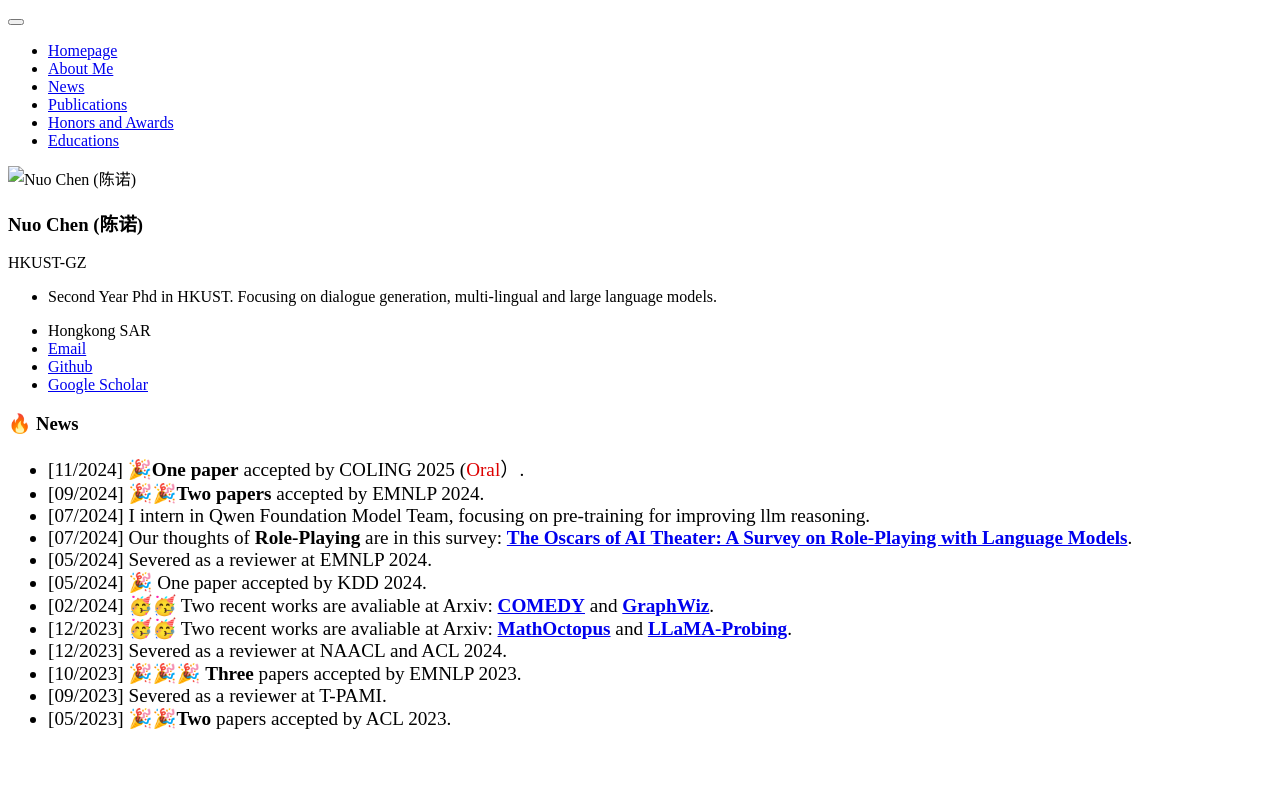
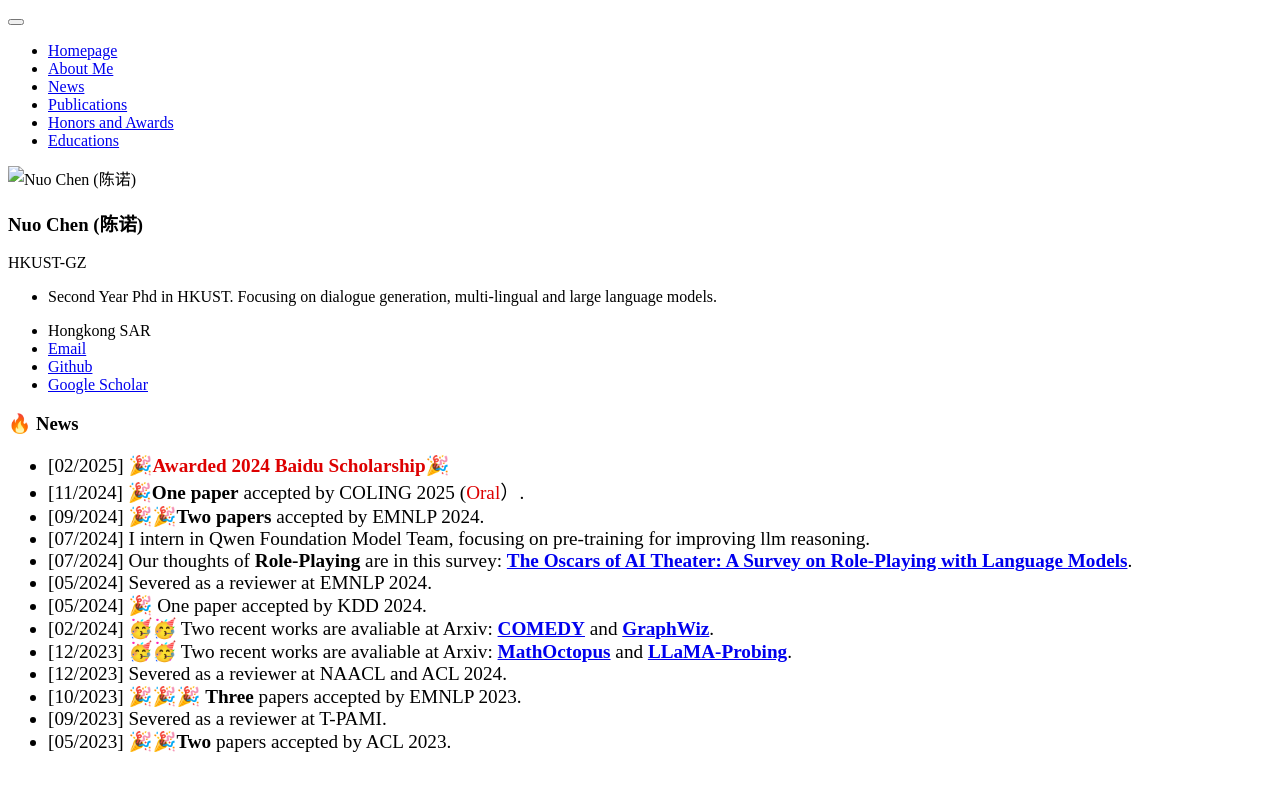
Before and after one commit to jerrynchen/jerrynchen.github.io, a Jekyll site: the page built from _pages/includes/news.md, in a window 1280 px wide. Shown: the top 791 px of the page. Built offline with Jekyll 4.4.1, drawn with Linux system fonts in a browser that asks for light colours; our own code applies the rules of GitHub Pages for plain Markdown files.

Commit message:
Update news.md

```diff
--- a/_pages/includes/news.md
+++ b/_pages/includes/news.md
@@ -2,6 +2,7 @@
 
 <div class='paper-box-text' style="font-size: larger;" markdown="1">
 
+* [02/2025] 🎉**<font color="#dd0000">Awarded 2024 Baidu Scholarship</font>**🎉
 * [11/2024] 🎉**One paper** accepted by COLING 2025 (<font color="#dd0000">Oral</font>）.
 * [09/2024] 🎉🎉**Two papers** accepted by EMNLP 2024.
 * [07/2024] I intern in Qwen Foundation Model Team, focusing on pre-training for improving llm reasoning.
```
